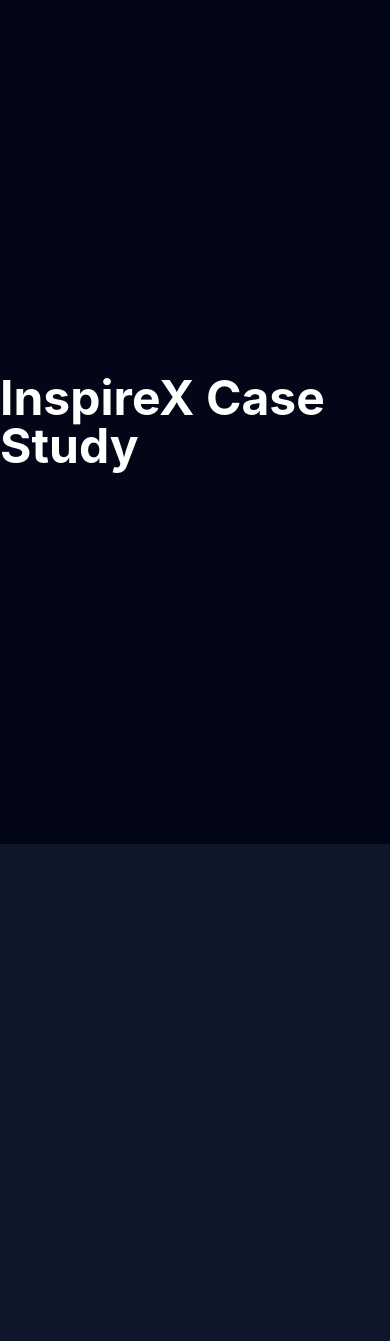
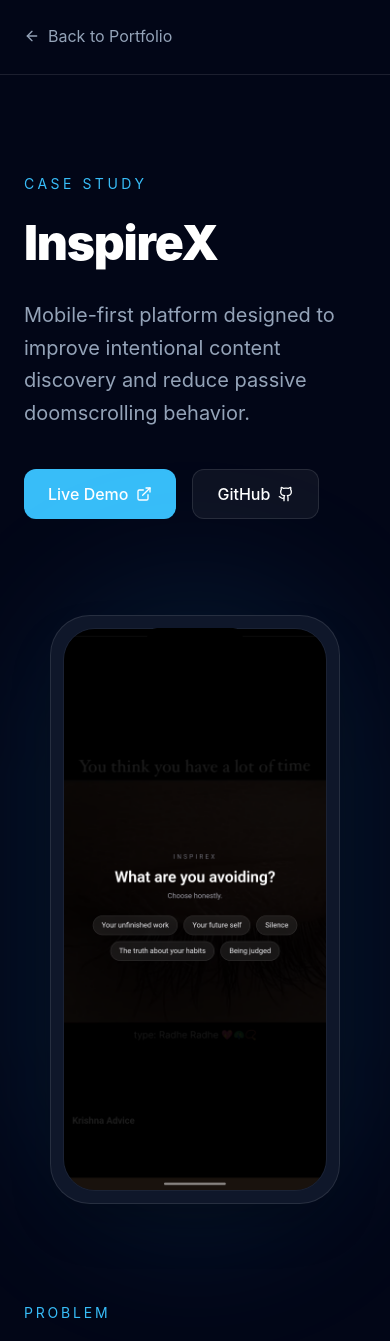
Before and after one commit to pancharasshubham/shubham_portfolio_v1, a React (Vite) app: page /projects/inspirex in a window 390 px wide. Shown: the top 1341 px of the page. Before the commit the page ends 844 px from the top, so only its background shows below. Built offline with nearby package versions, Linux system fonts and the light colour scheme.

Commit message:
optimize InspireX showcase for mobile-first presentation

```diff
--- a/src/pages/case-studies/InspireXCaseStudy.jsx
+++ b/src/pages/case-studies/InspireXCaseStudy.jsx
@@ -1,10 +1,285 @@
+import React from 'react';
+import {
+  ArrowLeft,
+  ExternalLink,
+  Github,
+} from 'lucide-react';
+
+import { Link } from 'react-router-dom';
+
+const features = [
+  'Installable Progressive Web App',
+  'Mobile-first interaction system',
+  'Intentional content discovery flow',
+  'Fast category-based navigation',
+  'Responsive UI architecture',
+];
+
+const stack = [
+  'Next.js',
+  'React',
+  'Node.js',
+  'MongoDB',
+  'Tailwind CSS',
+  'PWA',
+];
+
 const InspireXCaseStudy = () => {
   return (
-    <div className="min-h-screen bg-[#020617] text-white flex items-center justify-center">
-      <h1 className="text-5xl font-bold">
-        InspireX Case Study
-      </h1>
-    </div>
+    <main className="min-h-screen bg-[#020617] text-white">
+
+      {/* Top Navigation */}
+      <section className="border-b border-white/10">
+        <div className="max-w-6xl mx-auto px-6 py-6">
+
+          <Link
+            to="/"
+            className="inline-flex items-center gap-2 text-[#94A3B8] hover:text-white transition-colors"
+          >
+            <ArrowLeft className="w-4 h-4" />
+            Back to Portfolio
+          </Link>
+
+        </div>
+      </section>
+
+      {/* Hero */}
+      <section className="max-w-6xl mx-auto px-6 py-24">
+
+        <div className="max-w-3xl">
+
+          <span className="text-sm uppercase tracking-[0.25em] text-[#38BDF8]">
+            Case Study
+          </span>
+
+          <h1 className="mt-6 text-5xl md:text-7xl font-black tracking-tight leading-[1]">
+            InspireX
+          </h1>
+
+          <p className="mt-8 text-xl text-[#94A3B8] leading-relaxed">
+            Mobile-first platform designed to improve intentional
+            content discovery and reduce passive doomscrolling behavior.
+          </p>
+
+          {/* CTA */}
+          <div className="mt-10 flex flex-wrap gap-4">
+
+            <a
+              href="https://inspire-x-pink.vercel.app/"
+              target="_blank"
+              rel="noopener noreferrer"
+              className="inline-flex items-center gap-2 px-6 py-3 rounded-xl bg-[#38BDF8] hover:bg-[#0EA5E9] transition-colors font-medium"
+            >
+              Live Demo
+              <ExternalLink className="w-4 h-4" />
+            </a>
+
+            <a
+              href="https://github.com/pancharasshubham/inspirex"
+              target="_blank"
+              rel="noopener noreferrer"
+              className="inline-flex items-center gap-2 px-6 py-3 rounded-xl border border-white/10 bg-white/5 hover:bg-white/10 transition-colors font-medium"
+            >
+              GitHub
+              <Github className="w-4 h-4" />
+            </a>
+
+          </div>
+        </div>
+      </section>
+
+      {/* Mobile Showcase */}
+        <section className="max-w-6xl mx-auto px-6">
+
+            <div className="flex justify-center">
+
+                {/* Glow */}
+                <div className="relative">
+
+                <div className="absolute inset-0 bg-[#38BDF8]/10 blur-3xl rounded-full scale-110" />
+
+                {/* Phone Frame */}
+                <div className="relative w-[290px] md:w-[340px] rounded-[2.5rem] border border-white/10 bg-[#0F172A] p-3 shadow-2xl">
+
+                    {/* Top Notch */}
+                    <div className="absolute top-3 left-1/2 -translate-x-1/2 w-24 h-5 bg-black rounded-full z-20" />
+
+                    {/* Screen */}
+                    <div className="overflow-hidden rounded-[2rem] border border-white/5">
+                    <img
+                        src="/projects/inspirex/inspirex-hero.png"
+                        alt="InspireX mobile preview"
+                        className="w-full object-cover object-top"
+                    />
+                    </div>
+
+                </div>
+
+                </div>
+
+            </div>
+        </section>
+
+      {/* Problem + Solution */}
+      <section className="max-w-6xl mx-auto px-6 py-24 grid md:grid-cols-2 gap-16">
+
+        {/* Problem */}
+        <div>
+
+          <span className="text-sm uppercase tracking-[0.2em] text-[#38BDF8]">
+            Problem
+          </span>
+
+          <h2 className="mt-4 text-3xl font-bold leading-tight">
+            Saved content becomes digital clutter.
+          </h2>
+
+          <p className="mt-6 text-[#94A3B8] leading-relaxed text-lg">
+            Most short-form platforms optimize for endless
+            consumption, making saved content difficult to
+            rediscover intentionally later.
+          </p>
+
+        </div>
+
+        {/* Solution */}
+        <div>
+
+          <span className="text-sm uppercase tracking-[0.2em] text-[#22C55E]">
+            Solution
+          </span>
+
+          <h2 className="mt-4 text-3xl font-bold leading-tight">
+            Designed for intentional interaction.
+          </h2>
+
+          <p className="mt-6 text-[#94A3B8] leading-relaxed text-lg">
+            InspireX focuses on mobile-first navigation,
+            curated discovery flows, and frictionless revisit
+            behavior through lightweight PWA architecture.
+          </p>
+
+        </div>
+
+      </section>
+
+      {/* Features */}
+      <section className="max-w-6xl mx-auto px-6 pb-24">
+
+        <span className="text-sm uppercase tracking-[0.2em] text-[#38BDF8]">
+          Key Features
+        </span>
+
+        <div className="mt-8 grid md:grid-cols-2 gap-4">
+
+          {features.map((feature) => (
+            <div
+              key={feature}
+              className="p-5 rounded-2xl border border-white/10 bg-white/5 text-[#CBD5E1]"
+            >
+              {feature}
+            </div>
+          ))}
+
+        </div>
+      </section>
+
+      {/* Technical Decisions */}
+      <section className="max-w-6xl mx-auto px-6 pb-24">
+
+        <span className="text-sm uppercase tracking-[0.2em] text-[#22C55E]">
+          Technical Decisions
+        </span>
+
+        <div className="mt-8 max-w-4xl">
+
+          <p className="text-lg text-[#94A3B8] leading-relaxed">
+            The application was structured using reusable
+            component architecture and mobile-first rendering
+            principles to maintain scalability and responsiveness.
+          </p>
+
+          <p className="mt-6 text-lg text-[#94A3B8] leading-relaxed">
+            Progressive Web App functionality was prioritized
+            to support installability and faster repeat interaction
+            flows across mobile devices.
+          </p>
+
+        </div>
+
+      </section>
+
+      {/* Challenges */}
+      <section className="max-w-6xl mx-auto px-6 pb-24">
+
+        <span className="text-sm uppercase tracking-[0.2em] text-[#38BDF8]">
+          Challenges
+        </span>
+
+        <div className="mt-8 max-w-4xl">
+
+          <h2 className="text-3xl font-bold">
+            Balancing engagement without encouraging endless scrolling.
+          </h2>
+
+          <p className="mt-6 text-lg text-[#94A3B8] leading-relaxed">
+            One of the primary product challenges was creating
+            a smooth browsing experience while avoiding addictive
+            interaction patterns commonly found in short-form
+            content platforms.
+          </p>
+
+        </div>
+
+      </section>
+
+      {/* Stack */}
+      <section className="max-w-6xl mx-auto px-6 pb-24">
+
+        <span className="text-sm uppercase tracking-[0.2em] text-[#22C55E]">
+          Stack
+        </span>
+
+        <div className="mt-6 flex flex-wrap gap-3">
+
+          {stack.map((tech) => (
+            <div
+              key={tech}
+              className="px-4 py-2 rounded-full border border-white/10 bg-white/5 text-[#CBD5E1]"
+            >
+              {tech}
+            </div>
+          ))}
+
+        </div>
+
+      </section>
+
+      {/* Outcome */}
+      <section className="max-w-6xl mx-auto px-6 pb-32">
+
+        <span className="text-sm uppercase tracking-[0.2em] text-[#38BDF8]">
+          Outcome
+        </span>
+
+        <div className="mt-8 max-w-4xl">
+
+          <h2 className="text-3xl font-bold leading-tight">
+            Product-focused frontend engineering with intentional UX thinking.
+          </h2>
+
+          <p className="mt-6 text-lg text-[#94A3B8] leading-relaxed">
+            InspireX helped strengthen practical experience in
+            frontend architecture, responsive design systems,
+            product thinking, and scalable component-driven
+            development workflows.
+          </p>
+
+        </div>
+
+      </section>
+
+    </main>
   );
 };
 
```
Also changed, not shown: public/projects/inspirex/inspirex-hero.png (added).
